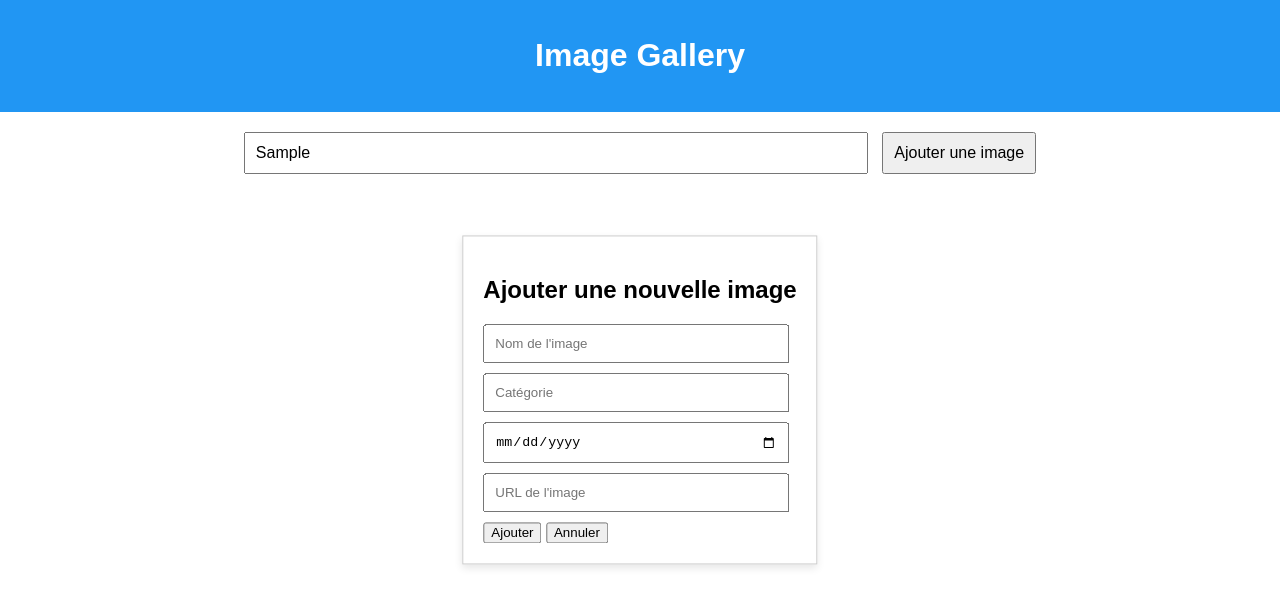
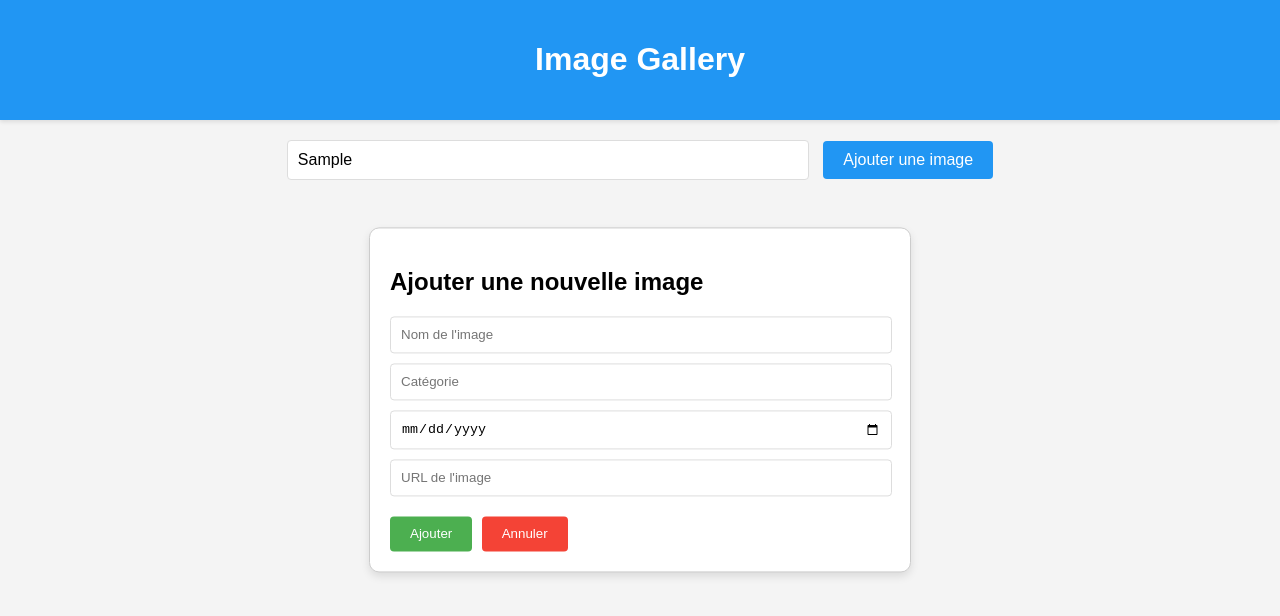
Before and after one commit to mgayvallet/galerie, a website built with Vite: page index.html in a window 1280 px wide. Both pictures are taken after typing "Sample" into the empty fields and a click on the button "Ajouter une image". Built offline with nearby package versions, Linux system fonts and the light colour scheme.

Commit message:
change style

```diff
--- a/main.js
+++ b/main.js
@@ -20,7 +20,7 @@ document.addEventListener('DOMContentLoaded', () => {
         },
         {
             date: '1940-11-13',
-            name: ' F-18',
+            name: 'F-18',
             category: 'avion de chasse',
             url: 'public/avionDeChasse.png'
         },
@@ -41,11 +41,13 @@ document.addEventListener('DOMContentLoaded', () => {
 
     function renderGallery(imagesToRender) {
         galleryContainer.innerHTML = '';
-        imagesToRender.forEach(image => {
+        imagesToRender.forEach((image, index) => {
             const galleryItem = document.createElement('div');
             galleryItem.classList.add('gallery-item');
             galleryItem.innerHTML = `
-                <img src="${image.url}" alt="${image.name}">
+                <div class="image-container">
+                    <img src="${image.url}" alt="${image.name}">
+                </div>
                 <h3>${image.name}</h3>
                 <p>${image.category}</p>
                 <p>${image.date}</p>
--- a/style.css
+++ b/style.css
@@ -1,5 +1,6 @@
 body {
-  font-family: Arial, sans-serif;
+  font-family: 'Arial', sans-serif;
+  background-color: #f4f4f4;
   margin: 0;
   padding: 0;
 }
@@ -7,8 +8,9 @@ body {
 .header {
   background-color: #2196F3;
   color: white;
-  padding: 1em;
+  padding: 20px;
   text-align: center;
+  box-shadow: 0 2px 4px rgba(0, 0, 0, 0.1);
 }
 
 .search-bar {
@@ -18,15 +20,27 @@ body {
 
 .search-bar input {
   padding: 10px;
-  width: 80%;
-  max-width: 600px;
+  width: 70%;
+  max-width: 500px;
   font-size: 16px;
+  border: 1px solid #ddd;
+  border-radius: 4px;
 }
 
 .search-bar button {
-  padding: 10px;
+  padding: 10px 20px;
   font-size: 16px;
   margin-left: 10px;
+  border: none;
+  background-color: #2196F3;
+  color: white;
+  border-radius: 4px;
+  cursor: pointer;
+  transition: background-color 0.3s ease;
+}
+
+.search-bar button:hover {
+  background-color: #45a049;
 }
 
 .add-image-form {
@@ -40,20 +54,48 @@ body {
   border: 1px solid #ccc;
   box-shadow: 0 4px 8px rgba(0, 0, 0, 0.1);
   z-index: 1000;
+  width: 80%;
+  max-width: 500px;
+  border-radius: 10px;
 }
 
 .add-image-form input {
   display: block;
   margin: 10px 0;
   padding: 10px;
-  width: 90%;
-  max-width: 600px;
+  width: 96%;
+  border: 1px solid #ddd;
+  border-radius: 4px;
+}
+
+.add-image-form button {
+  padding: 10px 20px;
+  margin: 10px 5px 0 0;
+  border: none;
+  background-color: #4CAF50;
+  color: white;
+  border-radius: 4px;
+  cursor: pointer;
+  transition: background-color 0.3s ease;
+}
+
+.add-image-form button:hover {
+  background-color: #45a049;
+}
+
+.add-image-form button#cancelImageBtn {
+  background-color: #f44336;
+}
+
+.add-image-form button#cancelImageBtn:hover {
+  background-color: #e53935;
 }
 
 .gallery {
   display: flex;
   flex-wrap: wrap;
   justify-content: center;
+  padding: 20px;
 }
 
 .gallery.hidden {
@@ -61,14 +103,24 @@ body {
 }
 
 .gallery-item {
-  border: 1px solid #ccc;
+  border: 1px solid #ddd;
   margin: 10px;
   padding: 10px;
   text-align: center;
   width: 200px;
+  background-color: white;
+  border-radius: 10px;
+  box-shadow: 0 4px 8px rgba(0, 0, 0, 0.1);
+  position: relative;
+  transition: transform 0.3s ease, opacity 0.3s ease;
 }
 
 .gallery-item img {
   max-width: 100%;
-  height: auto;
+  border-radius: 10px;
 }
+
+.image-container {
+  position: relative;
+  display: inline-block;
+}
```
